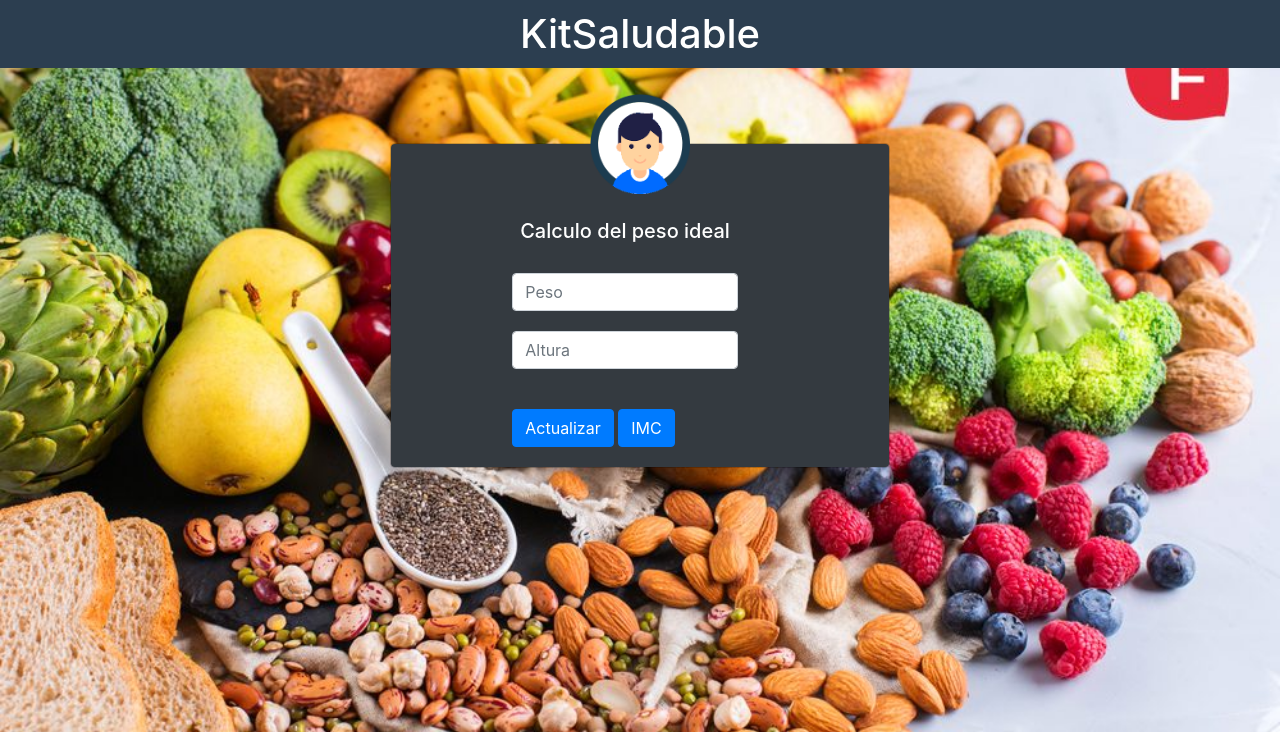
After one commit to juanMartinAlvarez/kitSaludable, a PHP site: page /datos.html in a window 1280 px wide. The commit adds this page. Shown: the top 732 px of the page. Run offline with PHP 8.4, Linux system fonts and the light colour scheme; some libraries are stand-ins or nearby versions.

Commit message:
avanzado con los datos (entrega 2), y arreglado un poco el html

```diff
--- /dev/null
+++ b/datos.html
@@ -0,0 +1,169 @@
+<!DOCTYPE html>
+<html>
+    <head>
+        <meta charset="UTF-8">
+        <meta name="viewport" content="width=device-width, initial-scale=1.0">
+        <meta http-equiv="x-ua-compatible" content="i3-edge">
+        <link href="css/bootstrap.css" media="all" rel="stylesheet">
+
+<!DOCTYPE html>
+<html>
+    <head>
+        <meta charset="UTF-8">
+        <meta name="viewport" content="width=device-width, initial-scale=1.0">
+
+        <link rel="stylesheet" href="estilos/estilos.css">
+        <link href="css/bootstrap.css" media="all" rel="stylesheet">
+
+        <title>Ingreso de Usuario</title>
+
+        <script type="text/javascript">
+            // funcion
+            function calcularIMC() {
+                //declaracion de variables
+                var peso, altura, imc, info;
+                //llama a los datos introduccidos
+                peso= document.getElementById("peso").value;
+                altura= document.getElementById("altura").value;
+                if(altura > 3.0){
+                    altura = altura/100;
+                }
+                //calculo del IMC
+                imc= peso/(altura*altura);
+                resultadoFinal = (altura*altura*20.5-peso);
+                if(resultadoFinal < 0){
+                    resultadoFinal = Math.abs(resultadoFinal);
+                }
+                resultadoFinal = resultadoFinal.toFixed(2);
+                // muestra resultado con 2 decimales
+                document.getElementById("imc").value = imc.toFixed(2);
+                if(imc<=20.5){
+                    info="Estas " + resultadoFinal +" kilos debajo de tu peso";
+                }else if(imc>=25.5){
+                    info="Estas por encima de tu valor de peso ideal, debes bajar "+ resultadoFinal +" Kilos";
+                }else{
+                    info="Estas dentro de los valores normales segun el IMC";
+                }
+                //resultado al box
+                document.getElementById("info").value=info;
+            }
+        </script>
+
+    </head>
+
+    <body>
+        <header>
+            <h1 onclick="location.href='index.html'">KitSaludable</h1>
+        </header>
+
+        <div class="modal-dialog">
+            <div class="col-12 main-section">
+                <div class="modal-content bg-dark col-sm-12">
+                    <div class="col-sm-12 user-img text-center">
+                        <img src="img/usr.png"/><!-- user image-->
+                    </div>
+
+                    <!-- ** Informacion** -->
+                    <div class="row container justify-content-around">
+
+                        <row class=" col-12"><h1 class="titulo-principal">Calculo del peso ideal</h1></row>
+                        <row class=" col-7">
+
+                            <input class="form-control" type="number" name="peso" id="peso" size="3" maxlength="4" placeholder="Peso">
+                            <input class="form-control" type="number" name="altura" id="altura" size="3" maxlength="3" placeholder="Altura">
+                            <input class="btn btn-primary" type="button" value="Actualizar" onclick="calcularIMC()">
+                            <!-- Button trigger modal -->
+                            <button type="button" class="btn btn-primary" data-toggle="modal" data-target="#Imc">
+                              IMC
+                            </button>
+                        </row>
+
+                        <!-- Modal -->
+                        <div class="modal fade" id="Imc" tabindex="-1" role="dialog" aria-labelledby="ModalLabel" aria-hidden="true">
+                            <div class="modal-dialog" role="document">
+                                <div class="modal-content" style= "height: 700px">
+                                    <div class="modal-header bg-dark">
+                                        <h3 class="modal-title text-center" id="ModalLabel">Resultados del calculo del IMC</h3>
+                                        <button type="button" class="close" data-dismiss="modal" aria-label="Close" onclick="calcularIMC()">
+                                            <span aria-hidden="true">&times;</span>
+                                        </button>
+                                    </div>
+
+                                    <div class="modal-body " style= "height: 400px">
+                                        <row >
+                                            <div class="col-12 h-10" >
+                                                <p> Ingreso de datos:
+                                                <input class="text-center" type="text" name="imc" id="imc" maxlength="4"</p>
+                                            </div>
+                                            <div class="col-12 h-90">
+                                                <input class= "w-100 h-50" type="text" name="info" id="info">
+                                                <img class= "w-100 h-50" src="img/IMC.png"/><!--image-->
+                                            </div>
+                                        </row>
+                                    </div>
+
+                                    <div class="modal-footer bg-dark">
+                                      <button type="button" class="btn btn-primary" data-dismiss="modal">Close</button>
+                                    </div>
+                                </div>
+                            </div>
+                        </div>
+
+                    </div>
+                </div><br>
+
+            </div>
+        </div>
+
+        <style>
+        body{
+            background: url(img/alimentos-sanos.jpg) no-repeat center center fixed;
+            -webkit-background-size: cover;
+            -moz-background-size: cover;
+            -o-background-size: cover;
+            background-size: cover;
+        }
+        .titulo-principal{
+            color:#fff;
+            font-size: 20px;
+            margin: 0px;
+            padding: 10px 0;
+            text-align: center;
+        }
+        .main-section{
+            margin: 0 auto;
+            margin-top: 15%;
+            padding: 0;
+        }
+        .modal-title{
+          color:#fff;
+          font-size: 20px;
+          margin: 0px;
+          padding: 10px 0;
+          text-align: center;
+        }
+        .user-img{
+            margin-top: -50px;
+            margin-bottom: 15px;
+        }
+        .user-img img{
+            width: 100px;
+            height: 100px;
+        }
+        .form-control{
+            margin-top: 20px;
+            margin-bottom: 20px;
+        }
+        .btn{
+            margin-top: 20px;
+            margin-bottom: 20px;
+        }
+    </style>
+
+    <!-- Bootstrap CSS -->
+        <script src="js/jquery/jquery-3.4.1.min.js"></script>
+        <script src="js/jquery/jquery-3.4.1.slim.min.js"></script>
+        <script src="js/popper/popper.min.js"></script>
+        <script src="js/bootstrap.min.js"></script>
+  </body>
+</html>
--- a/index.php
+++ b/index.php
@@ -59,8 +59,8 @@ require_once('includes/olvido.php');
 							<!-- <p>numero de contacto</p>
 							<input type="text" value="" name="contact"  required>-->
 							<div class="sign-up">
-							<input type="reset" value="Reset">
-							<input type="submit" name="signup"  value="Sign Up" >
+							<input type="reset" value="Restablecer los campos">
+							<input type="submit" name="signup"  value="Registrarse" >
 							<div class="clear"> </div>
 							</div>
 						</form>
```
Also changed, not shown: index.html (+5 -5 lines), persona.php (added, +63 -0 lines).
